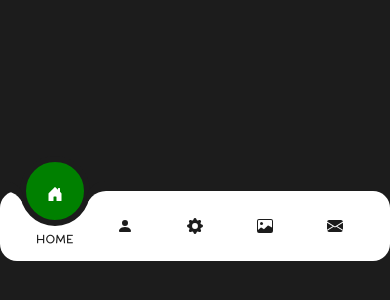
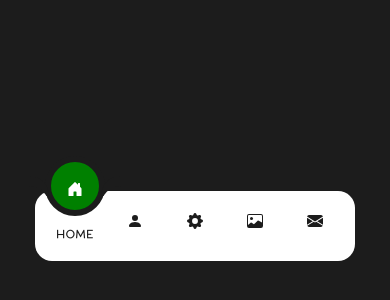
Before and after one commit to SafaryanA/menu_mobile, a plain HTML site: page index.html in a window 390 px wide. Shown: the part 196-496 px from the top of the page. Drawn offline with Linux system fonts and the light colour scheme.

Commit message:
mobile320px

```diff
--- a/style/style.css
+++ b/style/style.css
@@ -34,7 +34,7 @@ body {
 }
 
 .menu {
-    width: 400px;
+    width: 320px;
     height: 70px;
     background: #ffffff;
     position: relative;
@@ -48,13 +48,13 @@ body {
 
 .ul_elements {
     display: flex;
-    width: 350px;
+    width: 300px;
 }
 
 .li_element {
     position: relative;
     list-style: none;
-    width: 70px;
+    width: 60px;
     height: 70px;
     z-index: 1;
 }
@@ -78,7 +78,7 @@ body {
 .span_img {
     position: relative;
     display: block;
-    line-height: 75px;
+    line-height: 65px;
     font-size: 1.5rem;
     text-align: center;
     transition: 0.3s;
@@ -102,8 +102,8 @@ body {
 
 .circle {
     position: absolute;
-    width: 70px;
-    height: 70px;
+    width: 60px;
+    height: 60px;
     background-color: green;
     top: -50%;
     border-radius: 50%;
@@ -136,17 +136,17 @@ body {
 }
 
 .li_element:nth-child(1).active ~ .circle {
-    transform: translateX(calc(70px * 0));
+    transform: translateX(calc(60px * 0));
 }
 .li_element:nth-child(2).active ~ .circle {
-    transform: translateX(calc(70px * 1));
+    transform: translateX(calc(60px * 1));
 }
 .li_element:nth-child(3).active ~ .circle {
-    transform: translateX(calc(70px * 2));
+    transform: translateX(calc(60px * 2));
 }
 .li_element:nth-child(4).active ~ .circle {
-    transform: translateX(calc(70px * 3));
+    transform: translateX(calc(60px * 3));
 }
 .li_element:nth-child(5).active ~ .circle {
-    transform: translateX(calc(70px * 4));
+    transform: translateX(calc(60px * 4));
 }
```
